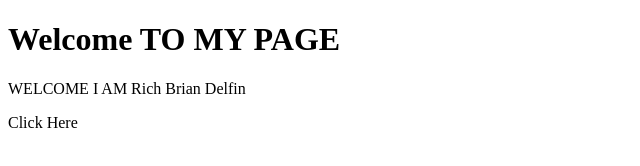
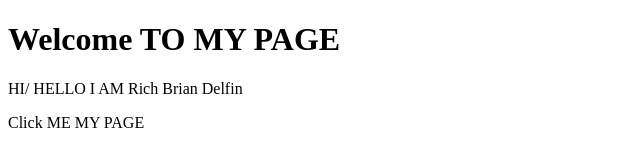
Before and after one commit to aptrichiee0007/BSITT, a plain HTML site: page index.html in a window 1280 px wide. Shown: the full height of the page, 0-640 px from the left. Drawn offline with Linux system fonts and the light colour scheme.

Commit message:
for conflict

```diff
--- a/index.html
+++ b/index.html
@@ -7,7 +7,7 @@
 </head>
 <body>
     <h1> Welcome TO MY PAGE </h1>
-    <p> WELCOME I AM Rich Brian Delfin </p>
-    <p> Click Here </p>
+    <p>HI/ HELLO I AM Rich Brian Delfin </p>
+    <p> Click ME MY PAGE </p>
 </body>
 </html>
```
